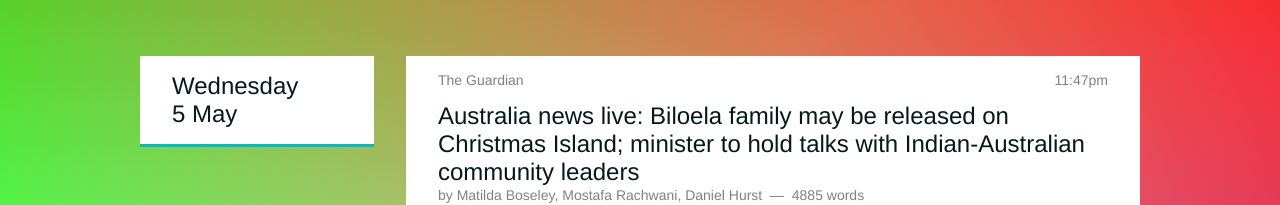
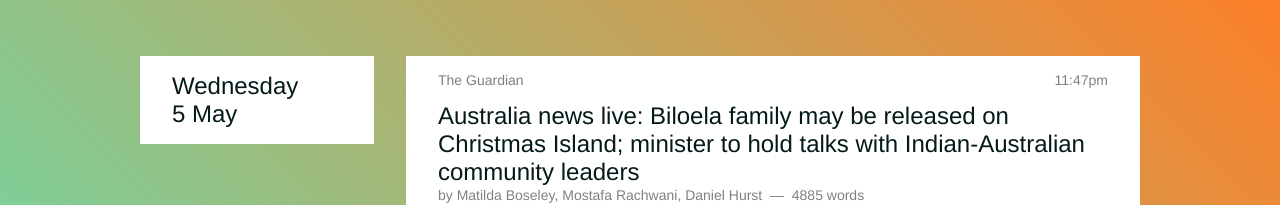
Before and after one commit to bviala/strm-test, a Vue app: page / in a window 1280 px wide. Shown: the top 205 px of the page. Built offline with nearby package versions, Linux system fonts and the light colour scheme; no server answers.

Commit message:
background update

```diff
--- a/src/components/ArticlesFeed.vue
+++ b/src/components/ArticlesFeed.vue
@@ -107,6 +107,7 @@ $h1-v-margin: 1.5rem;
       flex-shrink: 0;
       top: 2rem;
       white-space: pre;
+      border: none;
     }
   }
 }
--- a/src/scss/variables.scss
+++ b/src/scss/variables.scss
@@ -2,9 +2,7 @@
 
 /* Global */
 // $background-color: #EDFCFB;
-$background-color: linear-gradient(217deg, rgba(255,0,0,.8), rgba(255,0,0,0) 70.71%),
-linear-gradient(127deg, rgba(0,255,0,.8), rgba(0,255,0,0) 70.71%),
-linear-gradient(336deg, rgba(0,0,255,.8), rgba(0,0,255,0) 70.71%);
+$background-color: linear-gradient(45deg, #4deec4, #fd7f29);
 
 $primary: lightseagreen;
 $border-color: lightgray;
```
